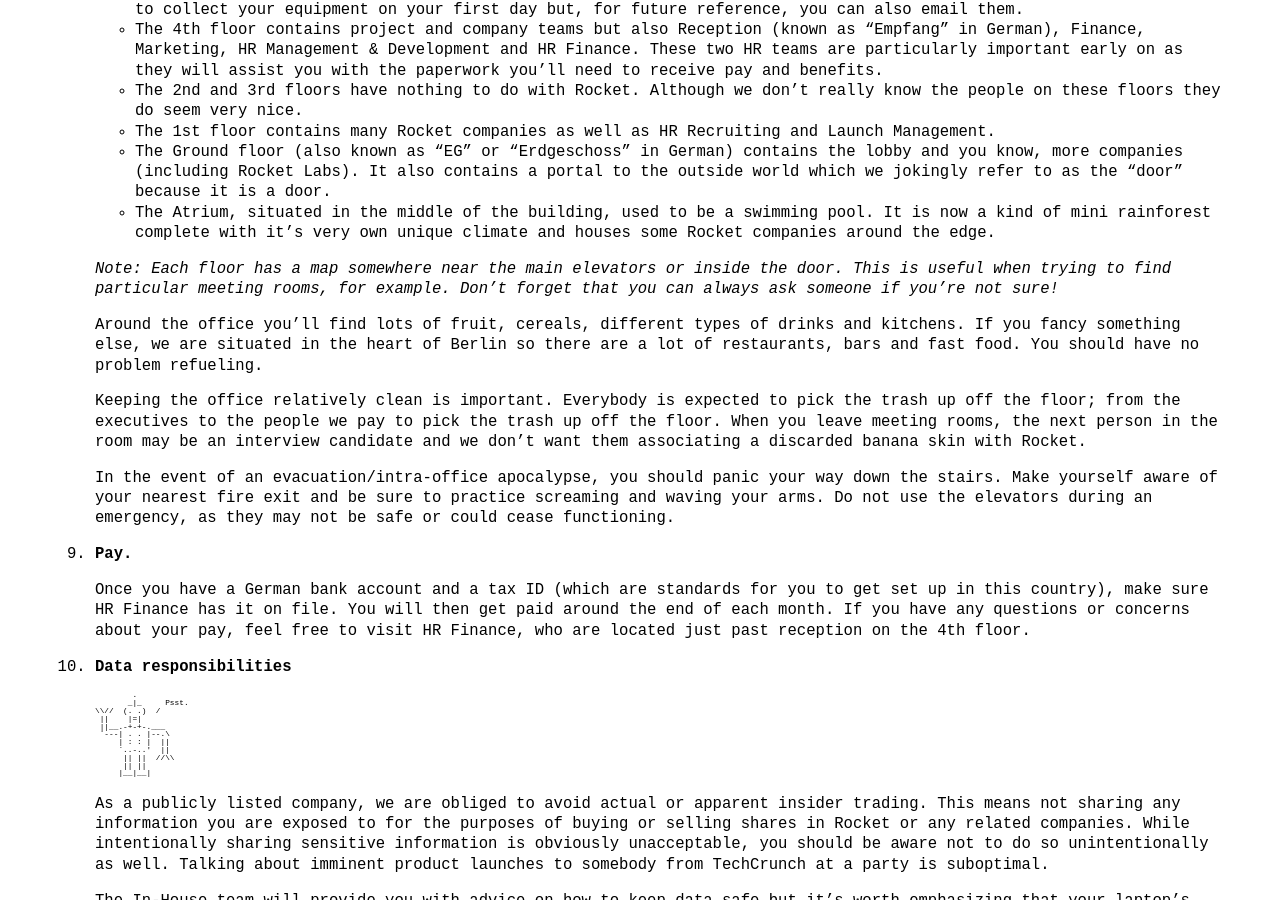
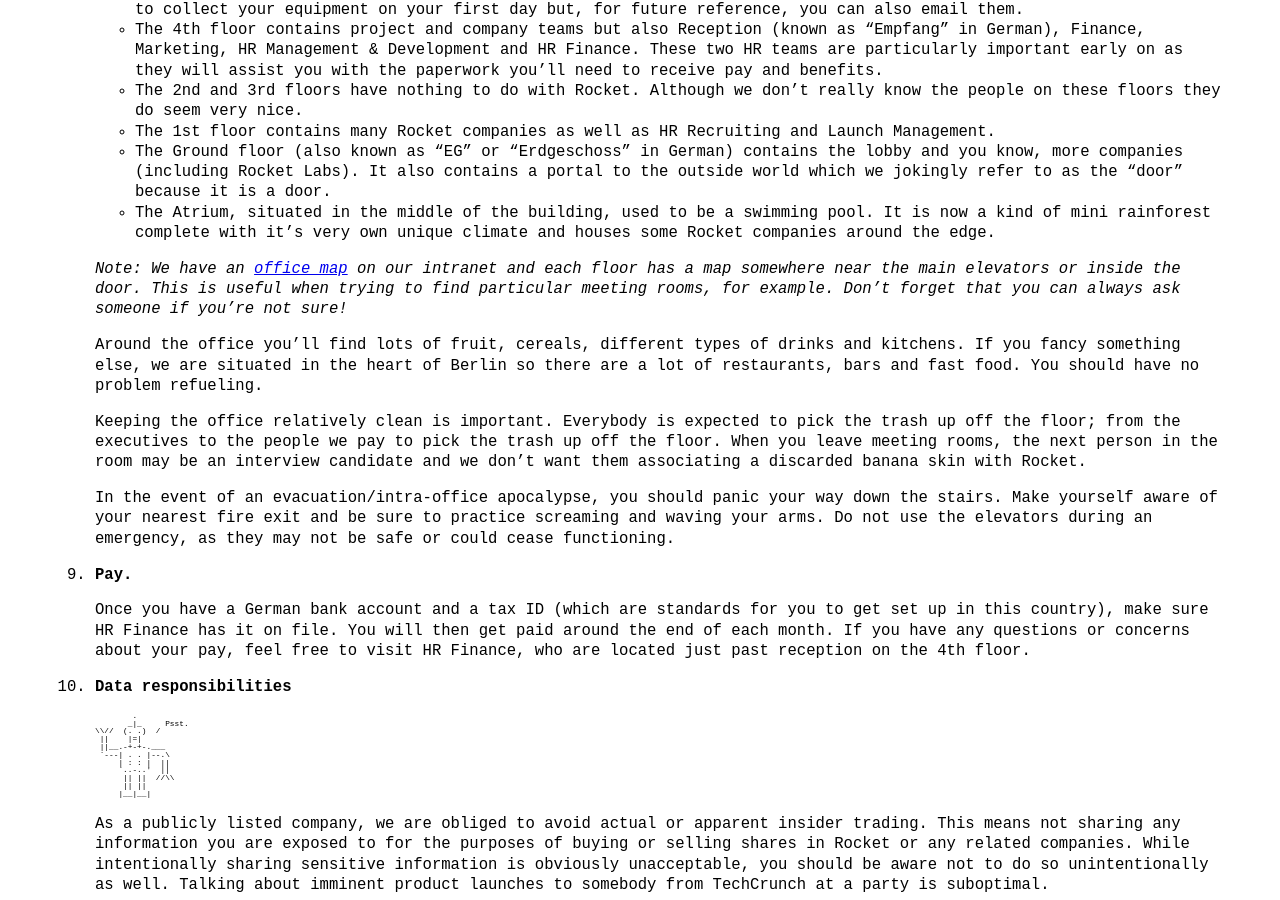
Before and after one commit to rocket-internet-berlin/RocketTechHandbook, a Jekyll site: the page built from index.md, in a window 1280 px wide and 900 px high, scrolled down 3496 px. Built offline with Jekyll 4.4.1, drawn with Linux system fonts in a browser that asks for light colours.

Commit message:
Updates for new intranet

```diff
--- a/index.md
+++ b/index.md
@@ -184,8 +184,10 @@ permalink: /
     * The Atrium, situated in the middle of the building, used to be a swimming pool. It is now a kind of mini
     rainforest complete with it's very own unique climate and houses some Rocket companies around the edge.
 
-    *Note: Each floor has a map somewhere near the main elevators or inside the door. This is useful when trying to find
-    particular meeting rooms, for example. Don't forget that you can always ask someone if you're not sure!*
+    *Note: We have an <a href="https://inside.rocket-internet.de/content/office-map" target="_blank">office map</a> on
+    our intranet and each floor has a map somewhere near the main elevators or inside the door. This is useful when
+    trying to find particular meeting rooms, for example. Don't forget that you can always ask someone if you're not
+    sure!*
 
     Around the office you'll find lots of fruit, cereals, different types of drinks and kitchens. If you fancy something
     else, we are situated in the heart of Berlin so there are a lot of restaurants, bars and fast food. You should have
@@ -261,7 +263,7 @@ permalink: /
 
     * <a href="https://docs.google.com/spreadsheets/d/1nJCbCPLCsneS6fxc_LjvVS9oxJGIx8AFPD-ZuTYyBQU" target="_blank">Chapter Directory</a>.
     * <a href="https://drive.google.com/a/rocket-internet.de/file/d/0B9GoSEGMoDgLRW1EaW9vYnNGYUU/view" target="_blank">Guidelines on working for a public company</a>.
-    * <a href="https://sites.google.com/a/rocket-internet.de/intranet/" target="_blank">Our Intranet</a>.
+    * <a href="https://inside.rocket-internet.de/" target="_blank">Our Intranet</a>.
     * <a href="https://wiki.jira.rocket-internet.de/" target="_blank">Our Wiki</a>.
     * <a href="https://password.rocket-internet.de/" target="_blank">Password tool</a>.
     * <a href="https://login.replicon.com/" target="_blank">Replicon</a>.
```
